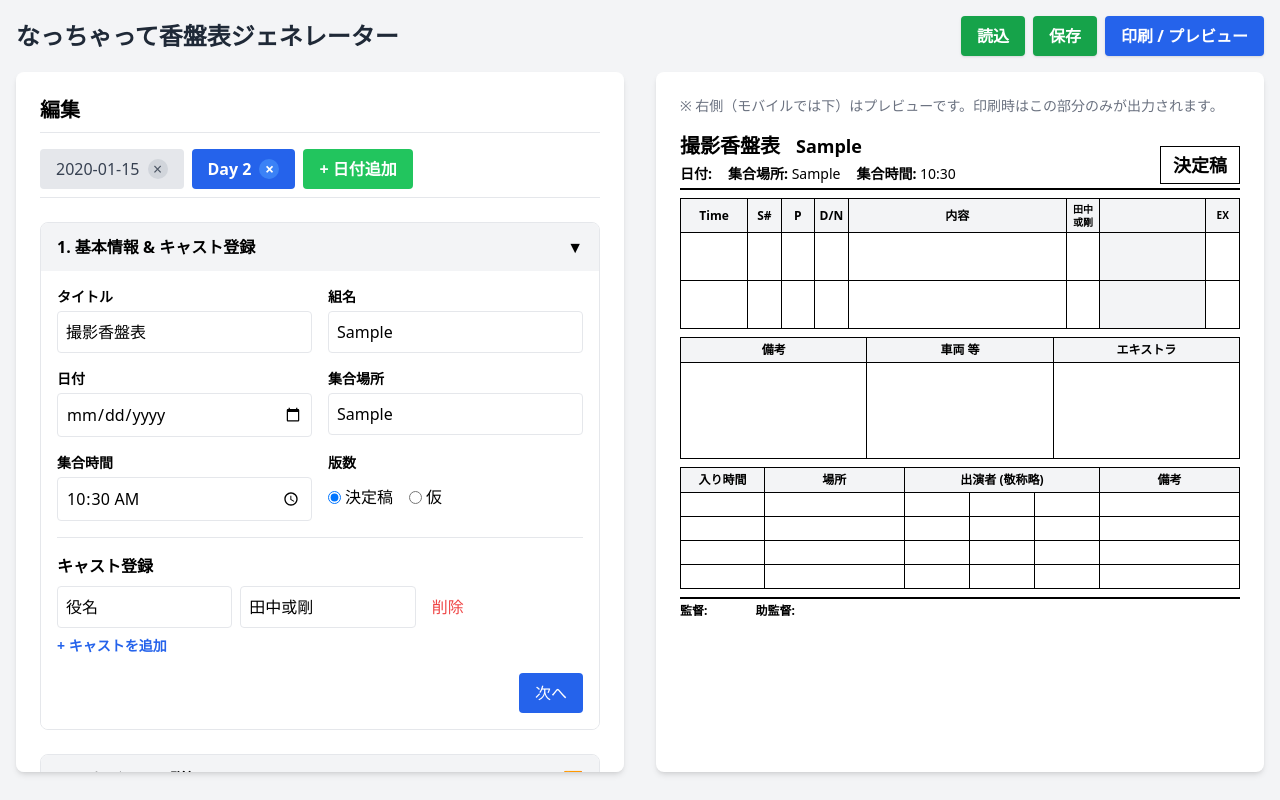
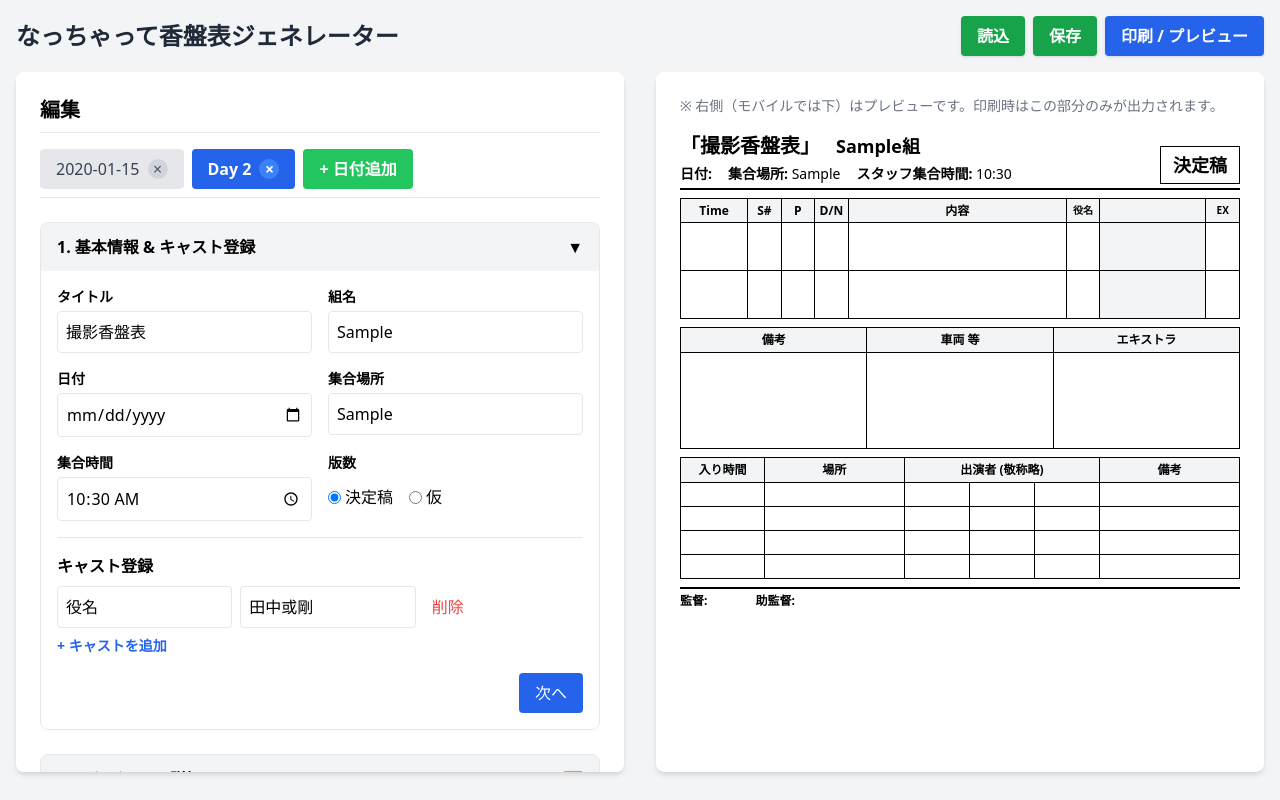
Before and after one commit to YD404/Kouban, a React (Vite) app: page / in a window 1280 px wide. Both pictures are taken after typing "Sample", "2020-01-15", "Sample", "10:30" into the empty fields and a click on the button "+ 日付追加". Built offline with nearby package versions, Linux system fonts and the light colour scheme.

Commit message:
ヘッダーの修正

```diff
--- a/src/components/Preview.tsx
+++ b/src/components/Preview.tsx
@@ -29,19 +29,42 @@ const Preview: React.FC<PreviewProps> = ({ projectData, dayData }) => {
         </tr>
     );
 
+    // Helper to format footer cast name with newline
+    const formatFooterCast = (name: string) => {
+        if (!name) return '';
+        const parts = name.split(' (');
+        if (parts.length === 2) {
+            return (
+                <>
+                    {parts[0]}<br />
+                    ({parts[1]}
+                </>
+            );
+        }
+        return name;
+    };
+
+    const displayTitle = projectData.title.startsWith('「') && projectData.title.endsWith('」')
+        ? projectData.title
+        : `「${projectData.title}」`;
+
+    const displayGroupName = projectData.groupName
+        ? (projectData.groupName.endsWith('組') ? projectData.groupName : `${projectData.groupName}組`)
+        : '';
+
     return (
         <div className="print-container w-full max-w-[182mm] mx-auto bg-white text-black text-xs leading-tight">
             {/* Header */}
             <div className="mb-2 border-b-2 border-black pb-1 flex justify-between items-end">
                 <div>
                     <div className="flex items-end gap-4 mb-1">
-                        <h1 className="text-xl font-bold">{projectData.title}</h1>
-                        {projectData.groupName && <span className="text-lg font-bold">{projectData.groupName}</span>}
+                        <h1 className="text-xl font-bold">{displayTitle}</h1>
+                        {displayGroupName && <span className="text-lg font-bold">{displayGroupName}</span>}
                     </div>
                     <div className="flex gap-4 text-sm">
                         <div><span className="font-bold">日付:</span> {headerInfo.date}</div>
                         <div><span className="font-bold">集合場所:</span> {headerInfo.meetingPlace}</div>
-                        <div><span className="font-bold">集合時間:</span> {headerInfo.meetingTime}</div>
+                        <div><span className="font-bold">スタッフ集合時間:</span> {headerInfo.meetingTime}</div>
                     </div>
                 </div>
                 <div className="text-right">
@@ -62,7 +85,7 @@ const Preview: React.FC<PreviewProps> = ({ projectData, dayData }) => {
                         <th className="border border-black px-1 py-1 w-[39%]">内容</th>
                         {castMaster.map((cast) => (
                             <th key={cast.id} className="border border-black px-1 py-1 w-[6%] text-[10px]">
-                                {cast.name}
+                                {cast.role}
                             </th>
                         ))}
                         {/* Empty Column Header */}
@@ -94,7 +117,7 @@ const Preview: React.FC<PreviewProps> = ({ projectData, dayData }) => {
                                 <td className="border border-black px-1 py-1 text-center font-bold text-lg">{row.sceneNumber}</td>
                                 <td className="border border-black px-1 py-1 text-center font-bold text-lg">{row.pageNumber}</td>
                                 <td className="border border-black px-1 py-1 text-center">{row.dn}</td>
-                                <td className="border border-black px-1 py-1 text-left whitespace-pre-wrap align-top text-[10px]">
+                                <td className="border border-black px-1 py-1 text-left whitespace-pre-wrap align-top">
                                     {row.description}
                                 </td>
                                 {/* Cast Columns */}
@@ -160,9 +183,9 @@ const Preview: React.FC<PreviewProps> = ({ projectData, dayData }) => {
                         <tr key={index}>
                             <td className="border border-black px-1 py-1 h-6 text-center">{row.time}</td>
                             <td className="border border-black px-1 py-1 h-6 text-center">{row.location}</td>
-                            <td className="border border-black px-1 py-1 h-6 text-center w-[11%]">{row.cast1}</td>
-                            <td className="border border-black px-1 py-1 h-6 text-center w-[12%]">{row.cast2}</td>
-                            <td className="border border-black px-1 py-1 h-6 text-center w-[12%]">{row.cast3}</td>
+                            <td className="border border-black px-1 py-1 h-6 text-center w-[11%] text-[10px] leading-tight">{formatFooterCast(row.cast1)}</td>
+                            <td className="border border-black px-1 py-1 h-6 text-center w-[12%] text-[10px] leading-tight">{formatFooterCast(row.cast2)}</td>
+                            <td className="border border-black px-1 py-1 h-6 text-center w-[12%] text-[10px] leading-tight">{formatFooterCast(row.cast3)}</td>
                             <td className="border border-black px-1 py-1 h-6 text-left">{row.remarks}</td>
                         </tr>
                     ))}
```
